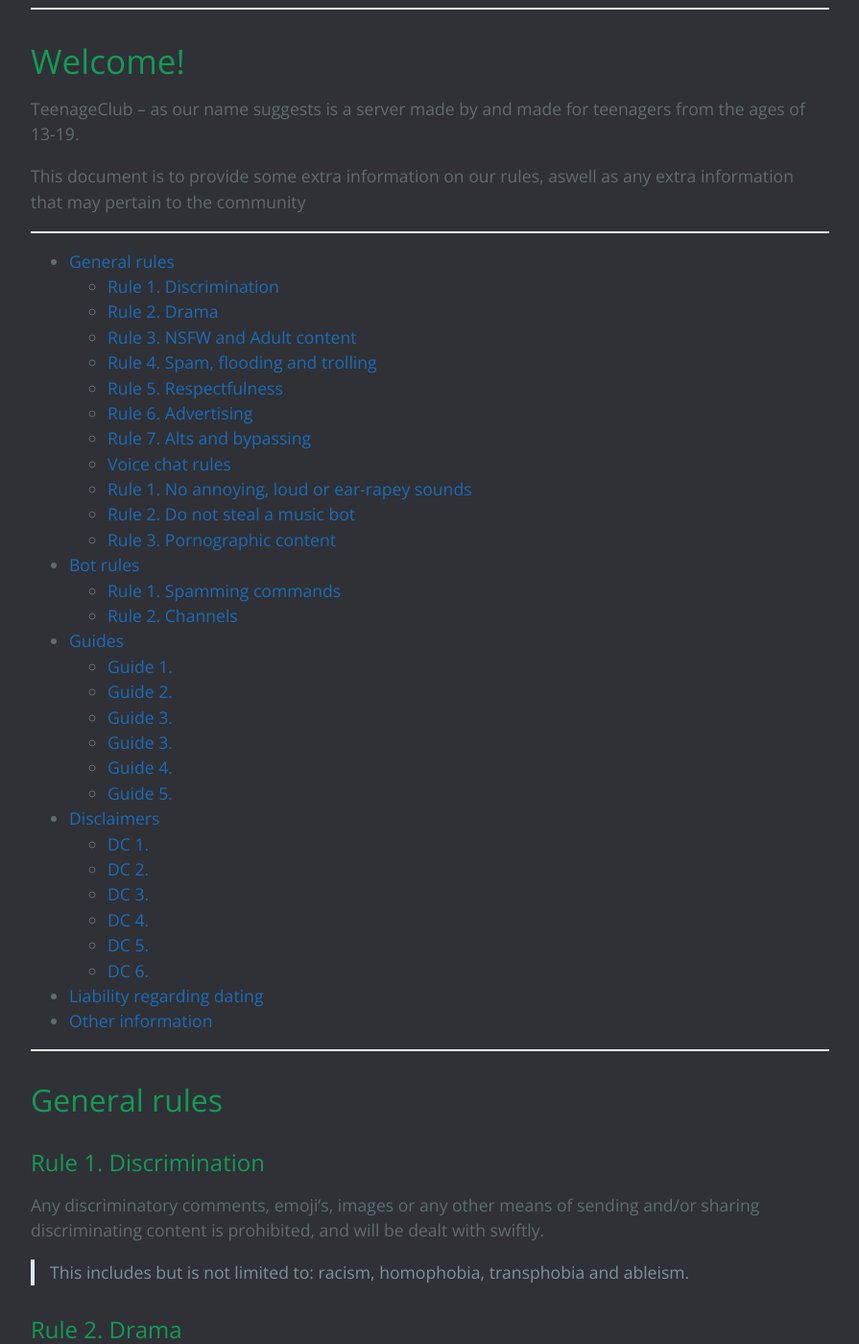
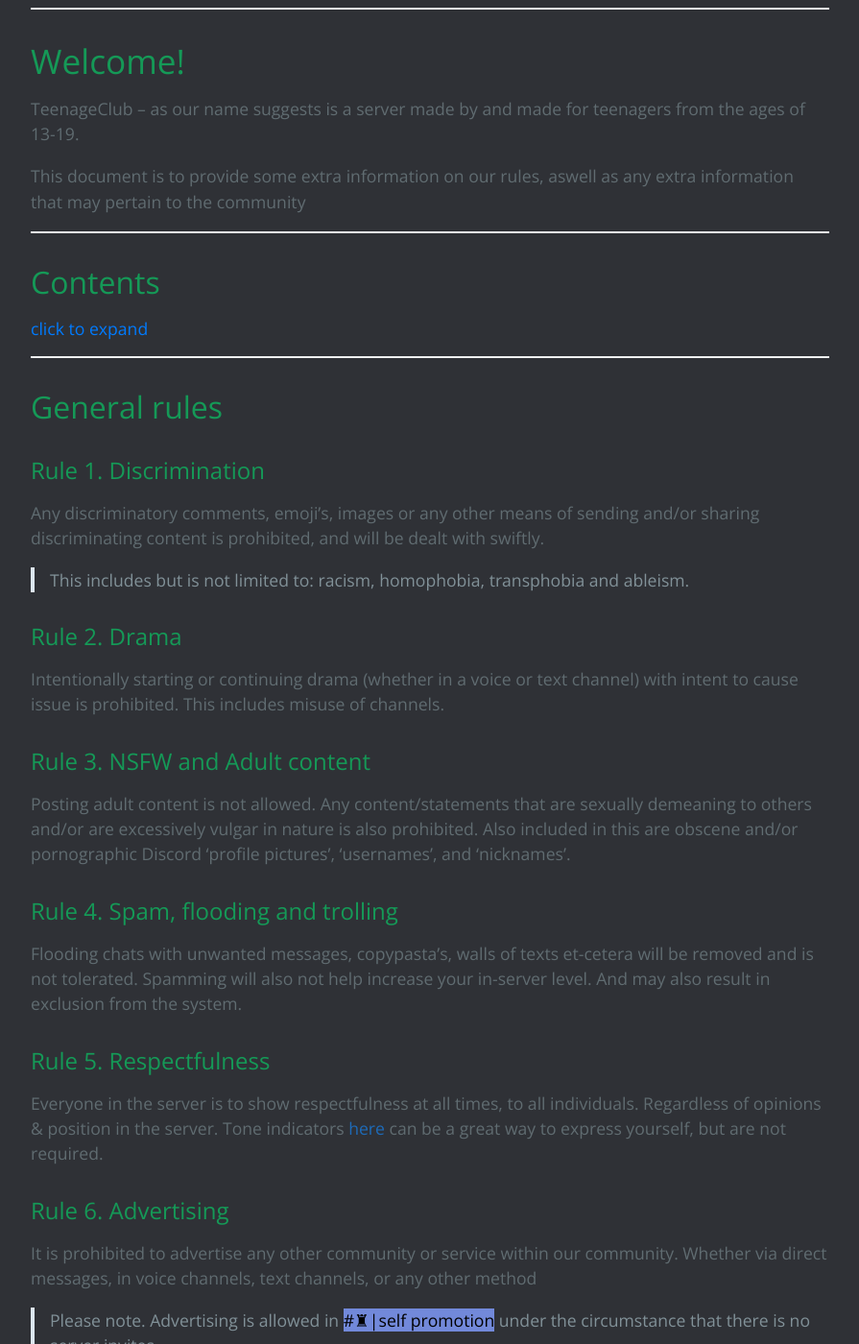
Before and after one commit to Ranger-4297/TeenageClub, a Jekyll site: the page built from Pages/About/ServerRules.md, in a window 1280 px wide and 1400 px high, scrolled down 494 px. Shown: the whole window at 96% size, without its empty margins (192-1087 px from the left). Built offline with Jekyll 4.4.1, drawn with Linux system fonts in a browser that asks for light colours; nearby versions of some CDN libraries; some of the changed text lies outside the part shown.

Commit message:
TOC + Headings

```diff
--- a/Pages/About/ServerRules.md
+++ b/Pages/About/ServerRules.md
@@ -22,38 +22,61 @@ This document is to provide some extra information on our rules, aswell as any e
 
 ---
 
-- [General rules](#general-rules)
-	- [Rule 1. Discrimination](#rule-1-discrimination)
-	- [Rule 2. Drama](#rule-2-drama)
-	- [Rule 3. NSFW and Adult content](#rule-3-nsfw-and-adult-content)
-	- [Rule 4. Spam, flooding and trolling](#rule-4-spam-flooding-and-trolling)
-	- [Rule 5. Respectfulness](#rule-5-respectfulness)
-	- [Rule 6. Advertising](#rule-6-advertising)
-	- [Rule 7. Alts and bypassing](#rule-7-alts-and-bypassing)
-	- [Voice chat rules](#voice-chat-rules)
-	- [Rule 1. No annoying, loud or ear-rapey sounds](#rule-1-no-annoying-loud-or-ear-rapey-sounds)
-	- [Rule 2. Do not steal a music bot](#rule-2-do-not-steal-a-music-bot)
-	- [Rule 3. Pornographic content](#rule-3-pornographic-content)
-- [Bot rules](#bot-rules)
-	- [Rule 1. Spamming commands](#rule-1-spamming-commands)
-	- [Rule 2. Channels](#rule-2-channels)
-- [Guides](#guides)
-	- [Guide 1.](#guide-1)
-	- [Guide 2.](#guide-2)
-	- [Guide 3.](#guide-3)
-	- [Guide 3.](#guide-3-1)
-	- [Guide 4.](#guide-4)
-	- [Guide 5.](#guide-5)
-- [Disclaimers](#disclaimers)
-	- [DC 1.](#dc-1)
-	- [DC 2.](#dc-2)
-	- [DC 3.](#dc-3)
-	- [DC 4.](#dc-4)
-	- [DC 5.](#dc-5)
-	- [DC 6.](#dc-6)
-- [Liability regarding dating](#liability-regarding-dating)
-- [Other information](#other-information)
+## Contents
 
+<details>
+    <summary class="text-primary">click to expand</summary>
+
+<ul>
+  <li><a href="#general-rules">General rules</a>
+    <ul>
+    <li><a href="#rule-1-discrimination">Rule 1. Discrimination</a></li>
+    <li><a href="#rule-2-drama">Rule 2. Drama</a></li>
+    <li><a href="#rule-3-nsfw-and-adult-content">Rule 3. NSFW & adult content</a></li>
+    <li><a href="#rule-4-spam-flooding-and-trolling">Rule 4. Spam, flooding, and trolling</a></li>
+    <li><a href="#rule-5-respectfulness">Rule 5. Respectfulness</a></li>
+    <li><a href="#rule-6-advertising">Rule 6. Advertising</a></li>
+    <li><a href="#rule-7-alts-and-bypassing">Rule 7. Alts and bypassing</a></li>
+    </ul>
+  </li>
+  <li><a href="#voice-chat-rules">Voice chat rules</a>
+    <ul>
+    <li><a href="#rule-1-sounds">Rule 1. Sounds</a></li>
+    <li><a href="#rule-2-bots">Rule 2. Bots</a></li>
+    <li><a href="#rule-2-bots">Rule 2. Bots</a></li>
+    <li><a href="#rule-3-pornographic-content">Rule 3. Pornographic content</a></li>
+    </ul>
+  </li>
+  <li><a href="#bot-rules">Bot rules</a>
+  <ul>
+    <li><a href="#rule-1-spamming-commands">Rule 1. Spamming commands</a></li>
+    <li><a href="#rule-2-chanells">Rule 2. Channels</a></li>
+  </ul>
+  </li>
+  <li><a href="#guides">Guides</a>
+  <ul>
+    <li><a href="#guide-1-channels">Guide 1. Channels</a></li>
+    <li><a href="#guide-2-baiting">Guide 2. Baiting</a></li>
+    <li><a href="#guide-3-filters">Guide 3. Filters</a></li>
+    <li><a href="#guide-4-loopholes">Guide 4. Loopholes</a></li>
+    <li><a href="#guide-5-consent">Guide 5. Consent</a></li>
+    <li><a href="#guide-5-witch-hunting">Guide 5. Witch-hunting</a></li>
+  </ul>
+  </li>
+  <li><a href="#disclaimers">Disclaimers</a>
+  <ul>
+    <li><a href="#dc-1-deleting-message">DC 1. Deleting messages</a></li>
+    <li><a href="#dc-2-changing-and-setting-nicknames">DC 2. Changing and setting nicknames</a></li>
+    <li><a href="#dc-3-discretion">DC 3. Discretion</a></li>
+    <li><a href="#dc-4-interpretations">DC 4. Interpretations</a></li>
+    <li><a href="#dc-5-rules-change">DC 5. Rules change</a></li>
+    <li><a href="#dc-6-staff-requests">DC 6. Staff requests</a></li>
+  </ul>
+  </li>
+  <li><a href="#liability-regarding-dating">Liability regarding dating</a></li>
+  <li><a href="#other-information">Other information</a></li>
+</ul>
+</details>
 ---
 
 ## General rules
@@ -100,12 +123,12 @@ Bypassing our rules and moderation procedures via alts or zalgo text of any form
 
 ## Voice chat rules
 
-#### Rule 1. No annoying, loud or ear-rapey sounds
+#### Rule 1. Sounds
 
 No annoying, loud, NSFW, or high pitched noises (this includes queueing with a music bot). Ear-rape is an automatic mute.
 
 
-#### Rule 2. Do not steal a music bot
+#### Rule 2. Bots
 
 Do not [attempt to] sabotage another person’s queue on the music bot, or [try to] steal a bot from them. You can contact us via Modmail if you want another one.
 
@@ -130,27 +153,27 @@ Keep bot commands to their respectful channels. <span style="background-color: #
 
 ## Guides
 
-### Guide 1.
+### Guide 1. Channels
 
 Use our channels for their intended purpose. For example; use <span style="background-color: #7289da">#serious-personal</span> for anything relating to personal issues and <span style="background-color: #7289da">#other-bots</span> for bot commands.
 
-### Guide 2.
+### Guide 2. Baiting
 
 Do not bait other members into breaking server rules. Including provoking rule breaking topics.
 
-### Guide 3.
+### Guide 3. Filters
 
 Do not attempt to bypass our word filters. Whether by substituting chars, via using another word or sniping it.
 
-### Guide 3.
+### Guide 4. Loopholes
 
 Do not attempt to find loopholes in or around our rules.
 
-### Guide 4.
+### Guide 5. Consent
 
 Do not send photos of any members in the server without express permission first.
 
-### Guide 5.
+### Guide 6. Witch hunting
 
 No personal attacks on other members. Do not public shame or humiliate another member for a mistake.
 
@@ -158,29 +181,29 @@ No personal attacks on other members. Do not public shame or humiliate another m
 
 ## Disclaimers
 
-#### DC 1.
+#### DC 1. Deleting messages
 
 Moderators reserve the right to delete any messages.
 
-#### DC 2.
+#### DC 2. Changing and setting nicknames
 
 Moderators reserve the right to change or set nicknames at any given time.
 
-#### DC 3.
+#### DC 3. Discretion
 
 Moderators reserve the right to use their own discretion, even if this rulebook doesn't explicitly state it.
 
-#### DC 4.
+#### DC 4. Interpretations
 
 Moderators have the final say in all interpretations.
 
-#### DC 5.
+#### DC 5. Rules change
 
 Rules may change at any time and it is your responsibility to keep up with them.
 
-#### DC 6.
+#### DC 6. Staff requests
 
-You're <span style="background-color: #89cff0">required</span> to comply with anything a staff member asks of you.
+You're <span style="background-color: #89cff0">asked</span> that you abide by anything a staff member asks of you.
 
 ---
 
```
